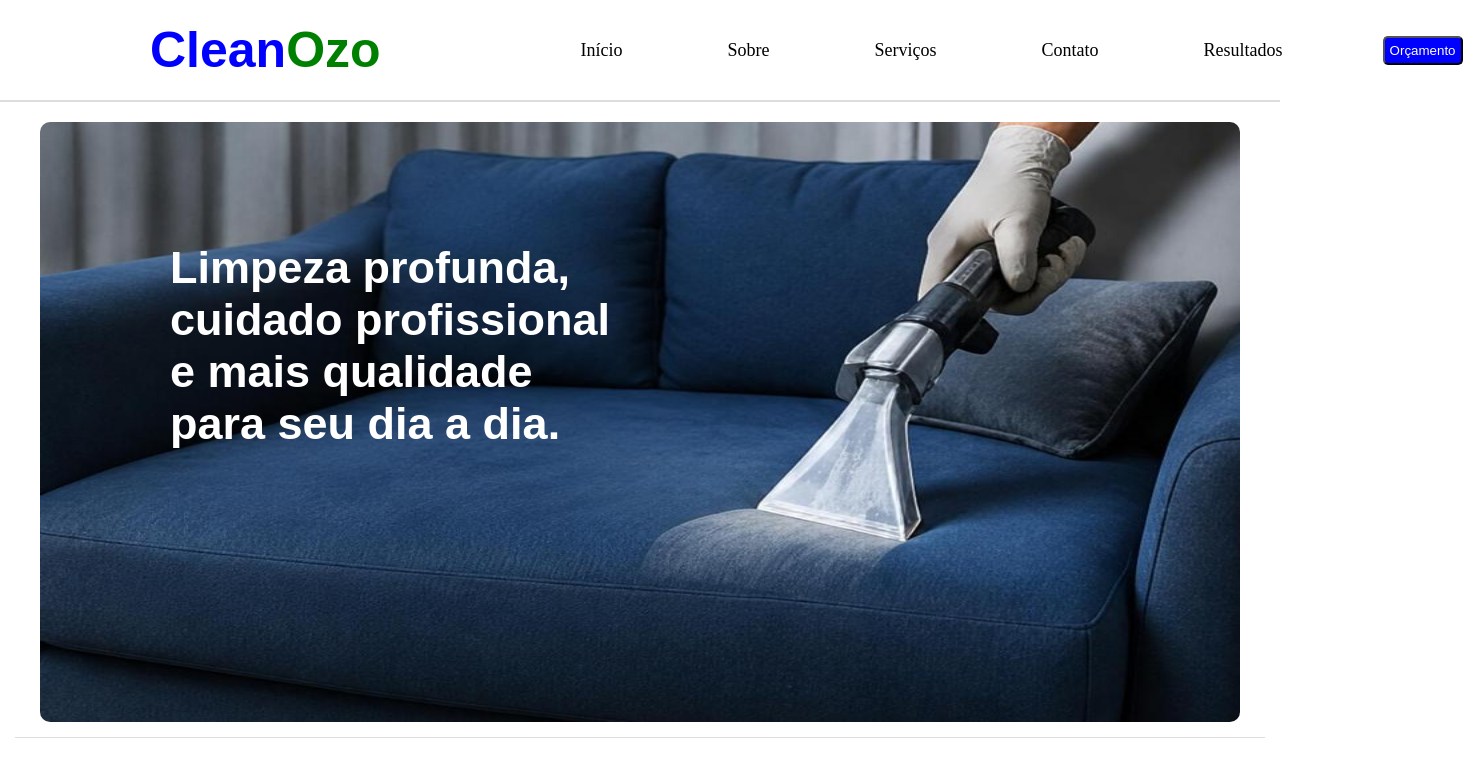
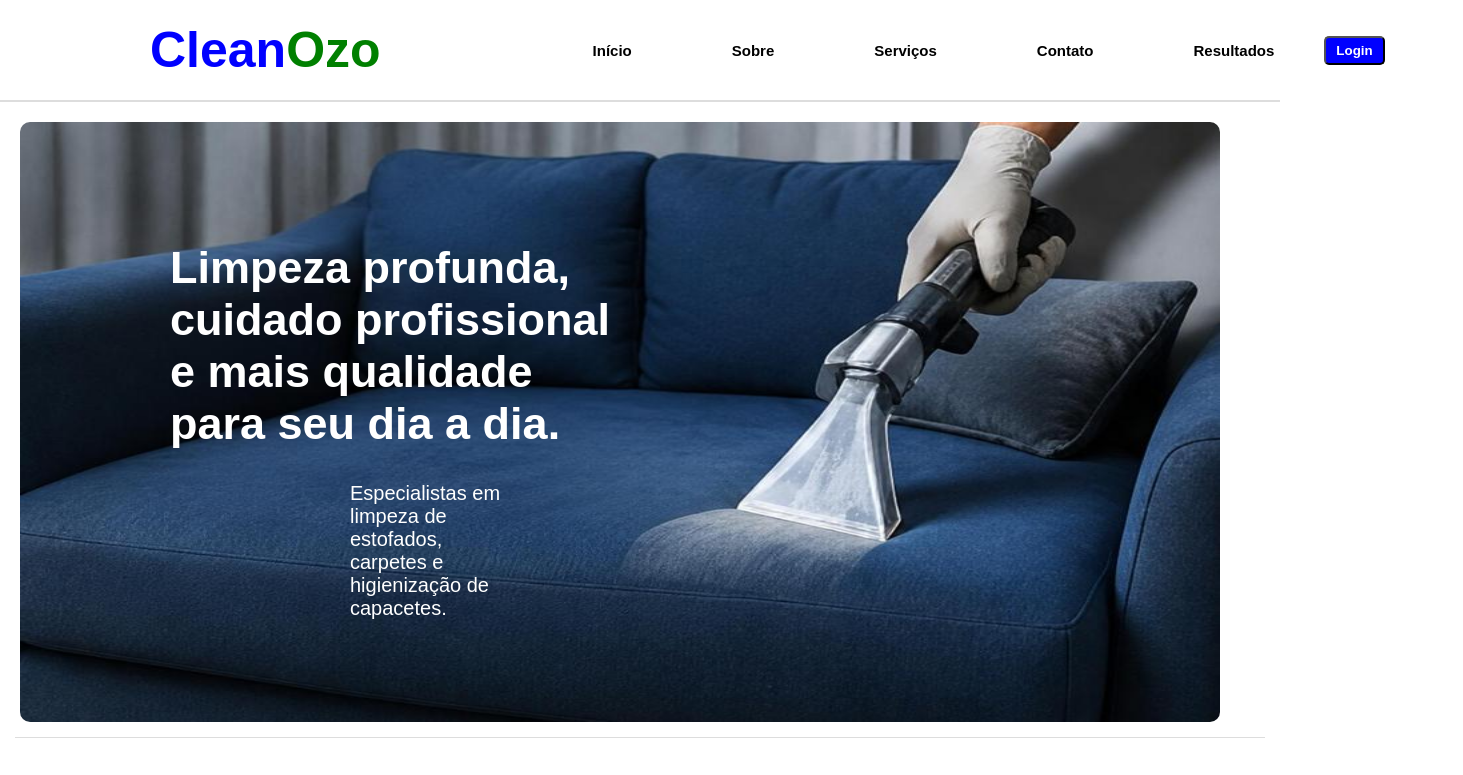
Before and after one commit to PedroHenrrique17/cleanozo-higienizacao, a plain HTML site: page index.html in a window 1280 px wide. Shown: the top 775 px of the page, 1463 px wide, since content can reach past the window. Drawn offline with Linux system fonts and the light colour scheme.

Commit message:
texto banner

```diff
--- a/css/style.css
+++ b/css/style.css
@@ -2,6 +2,7 @@
     margin: 0;
     padding: 0;
     list-style: none;
+    font-family: Arial, Helvetica, sans-serif;
 }
 body{
 
@@ -47,14 +48,15 @@
 .navegation {
     display: flex;
     align-items: center;
-    gap: 50px;
+    padding: 10px 12px;
 
 }
 
-.navegation ul {
+.navegation ul li a {
     display: flex;
     align-items: center;
-    gap: 5px;
+    font-size: 15px;
+    font-weight: bold;
 
 }
 
@@ -63,21 +65,18 @@
     background: blue;
     border-radius: 5px;
     color: white;
-    padding: 5px;
+    padding: 5px 10px;
 }
 
 .botao a {
     text-decoration: none;
     color: white;
-}
-
-.botao a {
-    color: white;
-    text-decoration: none;
+    font-weight: bold;
 }
 
 .botao:hover {
     cursor: pointer;
+    text-decoration: underline;
 
 }
 
@@ -117,6 +116,16 @@
 
 }
 
+.banner-text2 {
+    display: flex;
+    position: absolute;
+    color: #fff;
+    font-size: 20px;
+    padding: 10px 400px 0px 0px;
+    margin: 350px;
+    max-width: 1000px;
+}
+
 .icones {
     display: flex;
     align-items: center;
--- a/index.html
+++ b/index.html
@@ -23,7 +23,7 @@
                         <li><a href="#">Resultados</a></li>
                     </ul>
                     <article>
-                    <button class="botao"><a href="#">Orçamento</a></button>
+                    <button class="botao"><a href="#">Login</a></button>
                     </article>
                 </nav>
             </section>
@@ -40,9 +40,12 @@
                       e mais qualidade
                       <br>
                       para seu dia a dia.
-
-
                     </h1>
+                    <br>
+                    <p class="banner-text2">Especialistas em limpeza de estofados,
+                        <br>
+                        carpetes e higienização de capacetes.
+                    </p>
                 </article>
 
 
```
